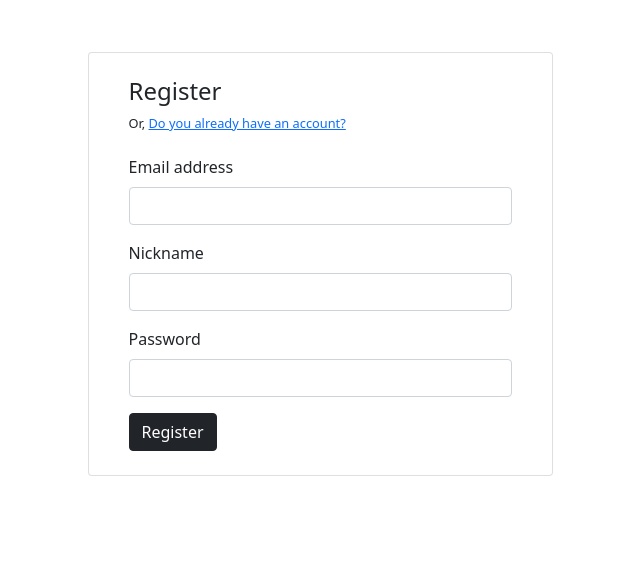
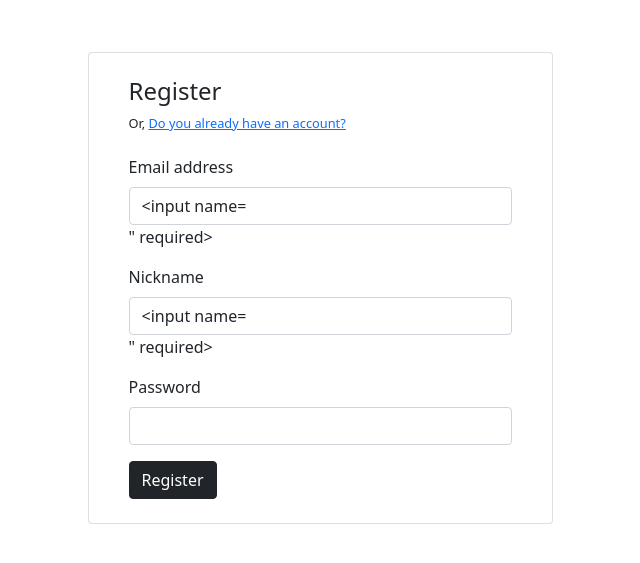
Before and after one commit to wbjeon2k/CSE421DB, a Flask app: template web/templates/register.html in a window 1280 px wide. Shown: the part 152-715 px from the top of the page, without its empty margins (320-960 px from the left). Run offline with Flask 2, Linux system fonts and the light colour scheme; the template is opened without the code that fills it, so the values that code supplies are empty, except form fields; form fields are guessed from the names that the template uses; parts of the project's set-up code (start-up, migrations or seed data) failed here and were passed over; some libraries are stand-ins or nearby versions.

Commit message:
Fill before input even if fail to registe (except pw)r

```diff
--- a/web/templates/register.html
+++ b/web/templates/register.html
@@ -17,11 +17,11 @@
         <form method="POST" action="/register/">
             <div class="mb-3">
                 <label for="email" class="form-label">Email address</label>
-                <input type="email" class="form-control" id="email" name="email" required>
+                <input type="email" class="form-control" id="email" name="email" value="{{ form.get('email', '') }}" required>
             </div>
             <div class="mb-3">
                 <label for="nickname" class="form-label">Nickname</label>
-                <input type="text" class="form-control" id="nickname" name="nickname" required>
+                <input type="text" class="form-control" id="nickname" name="nickname" value="{{ form.get('nickname', '') }}" required>
             </div>
             <div class="mb-3">
                 <label for="rawPassword" class="form-label">Password</label>
```
Also changed, not shown: web/views/register_view.py (+4 -4 lines).
